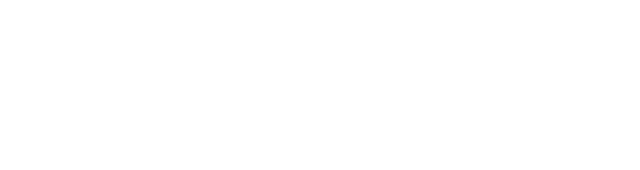
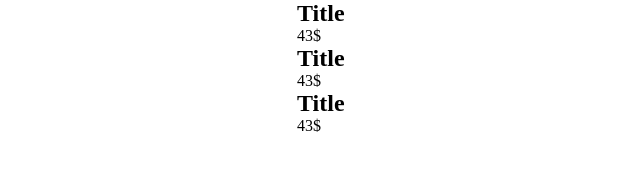
Before and after one commit to ZhykharievAnatolii/Client-Server-App, a website: page client/index.html in a window 1280 px wide. Shown: the whole page, without its empty margins (31-671 px from the left). Drawn offline with Linux system fonts and the light colour scheme.

Commit message:
upd style

```diff
--- a/client/index.html
+++ b/client/index.html
@@ -6,8 +6,63 @@
           content="width=device-width, user-scalable=no, initial-scale=1.0, maximum-scale=1.0, minimum-scale=1.0">
     <meta http-equiv="X-UA-Compatible" content="ie=edge">
     <title>Document</title>
+    <style>
+        body,
+        html,
+        ul,
+        li,
+        h2,
+        p{
+            margin: 0;
+            padding: 0;
+            list-style: none;
+
+        }
+
+        body{
+            width: 80%;
+            margin-left: auto;
+            margin-right: auto;
+        }
+        .goods{
+            display: grid;
+            grid-template-columns: 200px 1fr;
+
+        }
+        .content{
+            display: grid;
+            grid-template-columns: repeat(2, 1fr);
+        }
+    </style>
 </head>
 <body>
+
+<div class="goods">
+
+    <aside class="filters">
+
+    </aside>
+    <ul class="content">
+        <li class="content__item">
+            <h2>
+                Title
+            </h2>
+            <p>43$
+            </p>
+            <h2>
+                Title
+            </h2>
+            <p>43$
+            </p>
+            <h2>
+                Title
+            </h2>
+            <p>43$
+            </p>
+
+        </li>
+    </ul>
+</div>
 
 
 <script src="js/index.js"></script>
```
